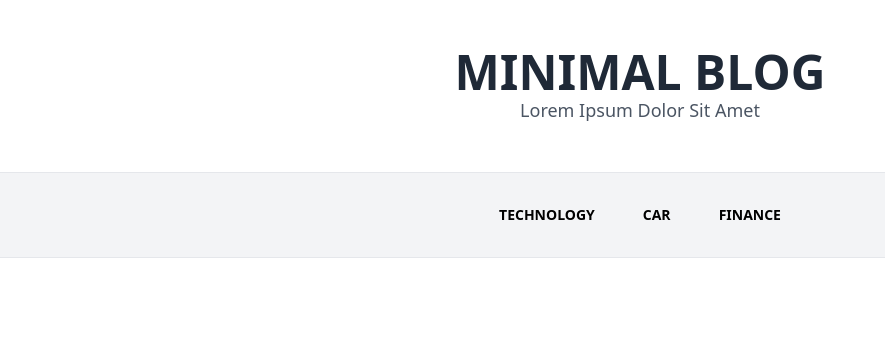
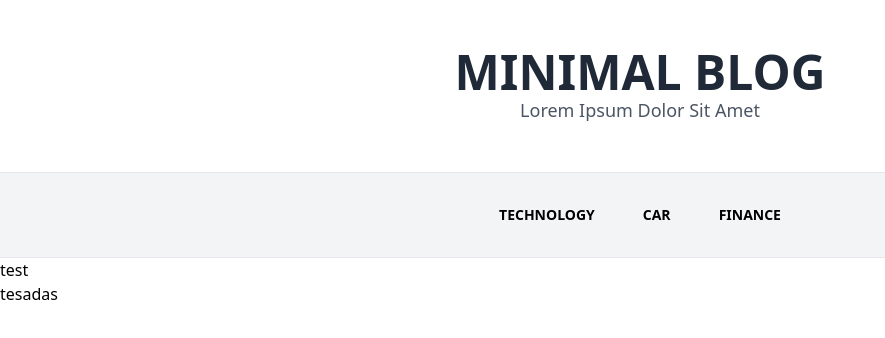
Before and after one commit to Serkan-Ucakcioglu/Mini-Blog-MERN, a React (Vite) app in the folder frontend/: page /#/ in a window 1280 px wide. Shown: the top 338 px of the page, without its empty margins (0-885 px from the left). Built offline with nearby package versions, Linux system fonts and the light colour scheme.

Commit message:
router outlet

```diff
--- a/frontend/src/App.jsx
+++ b/frontend/src/App.jsx
@@ -3,7 +3,7 @@ import Header from "./components/header/Header";
 
 function App() {
   return (
-    <div className="App">
+    <div className="App flex flex-col">
       <Header />
       <Outlet />
     </div>
--- /dev/null
+++ b/frontend/src/features/Category/Tech.jsx
@@ -0,0 +1,12 @@
+import React from "react";
+
+function Tech() {
+  return (
+    <div>
+      test
+      <h1>tesadas</h1>
+    </div>
+  );
+}
+
+export default Tech;
--- /dev/null
+++ b/frontend/src/features/categoryApiSlice.js
@@ -0,0 +1,5 @@
+import { apiSlice } from "../../Api/apiSlice";
+
+export const topicsApi = apiSlice.injectEndpoints({
+  endpoints: (builder) => ({}),
+});
--- a/frontend/src/router/router.jsx
+++ b/frontend/src/router/router.jsx
@@ -4,7 +4,12 @@ import {
   createRoutesFromElements,
   Route,
 } from "react-router-dom";
+import Tech from "../features/Category/Tech";
 
 export const router = createHashRouter(
-  createRoutesFromElements(<Route path="/" element={<App />}></Route>)
+  createRoutesFromElements(
+    <Route path="/" element={<App />}>
+      <Route index element={<Tech />} />
+    </Route>
+  )
 );
```
